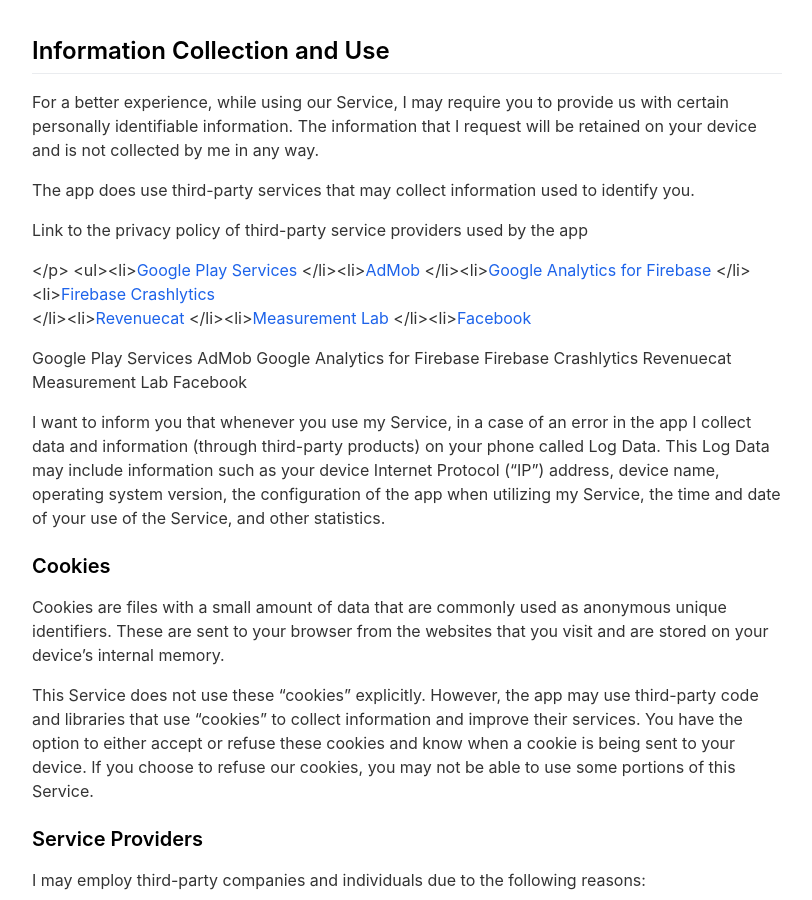
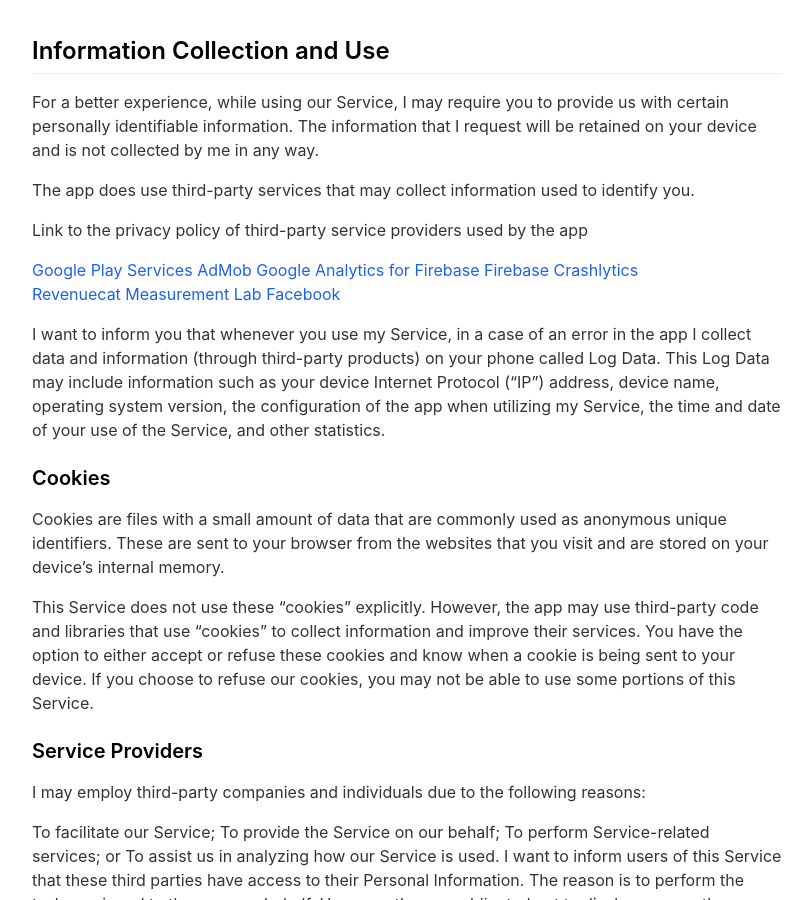
Before and after one commit to Niktec/niktec.github.io, a Jekyll site: the page built from _pages/privacypolicy.md, in a window 1280 px wide and 900 px high, scrolled down 528 px. Shown: the whole window, without its empty margins (233-1045 px from the left). Built offline with Jekyll 4.4.1, drawn with Linux system fonts in a browser that asks for light colours; nearby versions of some CDN libraries.

Commit message:
Update privacypolicy.md

```diff
--- a/_pages/privacypolicy.md
+++ b/_pages/privacypolicy.md
@@ -24,22 +24,14 @@
 
 Link to the privacy policy of third-party service providers used by the app
 
- </p> <ul><li><a href="https://www.google.com/policies/privacy/" target="_blank" rel="noopener noreferrer">Google Play Services
- </a></li><li><a href="https://support.google.com/admob/answer/6128543?hl=en" target="_blank" rel="noopener noreferrer">AdMob
- </a></li><li><a href="https://firebase.google.com/policies/analytics" target="_blank" rel="noopener noreferrer">Google Analytics for Firebase
- </a></li><li><a href="https://firebase.google.com/support/privacy/" target="_blank" rel="noopener noreferrer">Firebase Crashlytics
- </a></li><li><a href="https://www.revenuecat.com/privacy" target="_blank" rel="noopener noreferrer">Revenuecat
- </a></li><li><a href="https://www.measurementlab.net/privacy/" target="_blank" rel="noopener noreferrer">Measurement Lab
- </a></li><li><a href="https://www.facebook.com/legal/terms/plain_text_terms" target="_blank" rel="noopener noreferrer">Facebook
+ <a href="https://www.google.com/policies/privacy/" target="_blank" rel="noopener noreferrer">Google Play Services
+ <a href="https://support.google.com/admob/answer/6128543?hl=en" target="_blank" rel="noopener noreferrer">AdMob
+ <a href="https://firebase.google.com/policies/analytics" target="_blank" rel="noopener noreferrer">Google Analytics for Firebase
+ <a href="https://firebase.google.com/support/privacy/" target="_blank" rel="noopener noreferrer">Firebase Crashlytics
+ <a href="https://www.revenuecat.com/privacy" target="_blank" rel="noopener noreferrer">Revenuecat
+ <a href="https://www.measurementlab.net/privacy/" target="_blank" rel="noopener noreferrer">Measurement Lab
+ <a href="https://www.facebook.com/legal/terms/plain_text_terms" target="_blank" rel="noopener noreferrer">Facebook
 
-
-Google Play Services
-AdMob
-Google Analytics for Firebase
-Firebase Crashlytics
-Revenuecat
-Measurement Lab
-Facebook
 
 I want to inform you that whenever you use my Service, in a case of an error in the app I collect data and information (through third-party products) on your phone called Log Data. This Log Data may include information such as your device Internet Protocol (“IP”) address, device name, operating system version, the configuration of the app when utilizing my Service, the time and date of your use of the Service, and other statistics.
 
```
